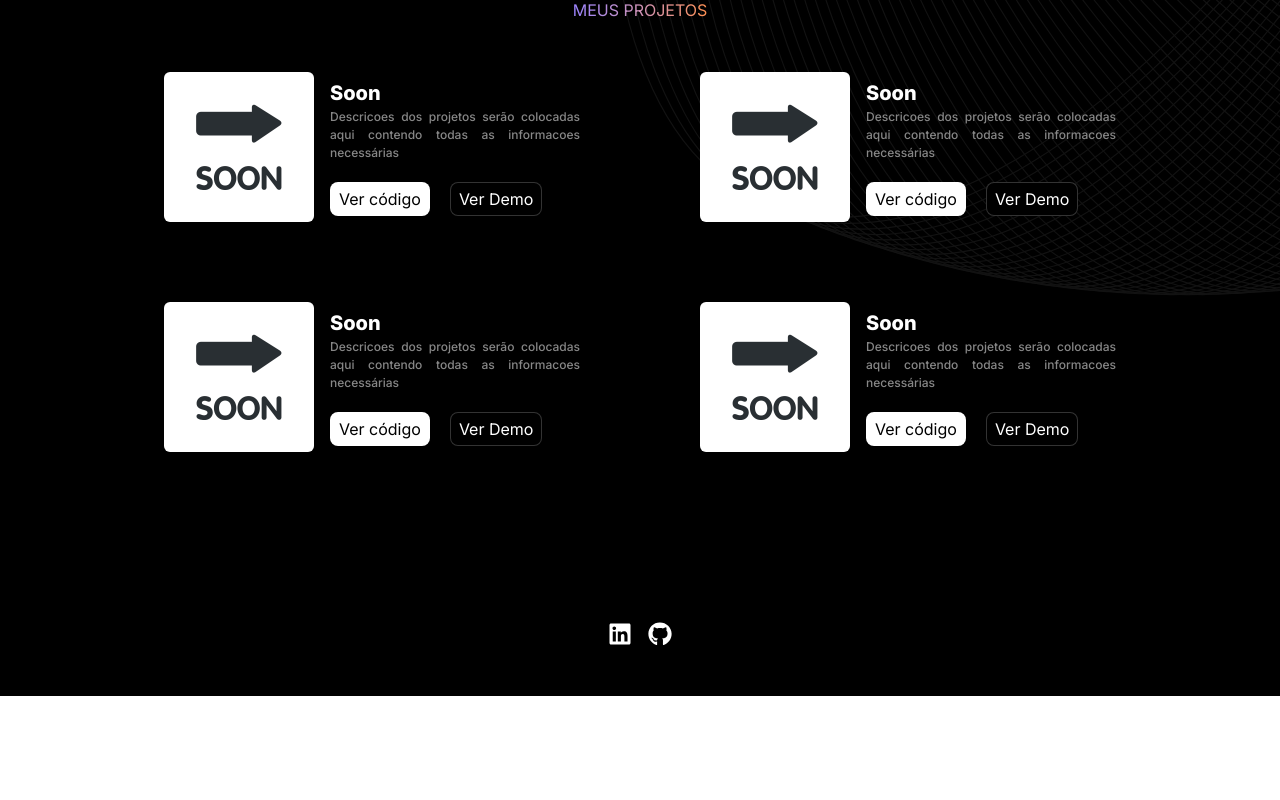
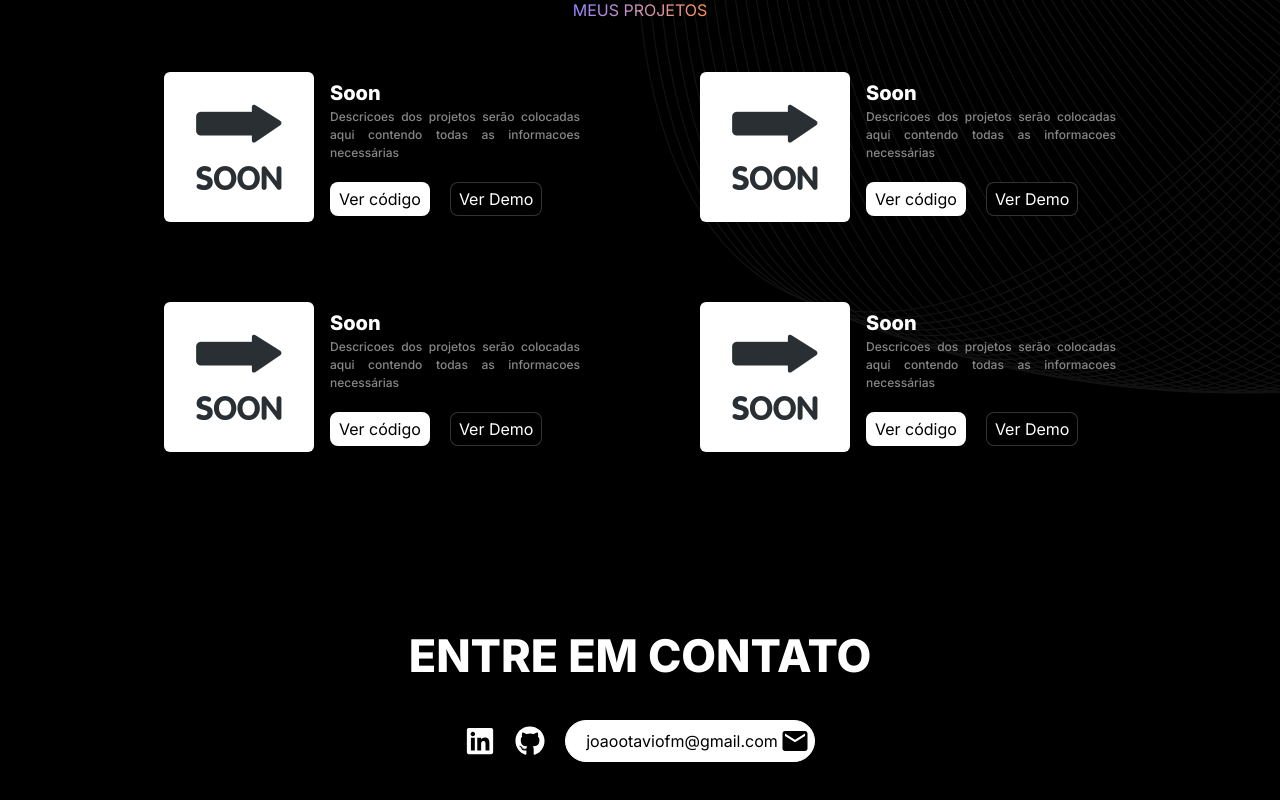
Before and after one commit to joaootaviofm/portfolio, a React (Vite) app: page / in a window 1280 px wide. Shown: the part 1872-2672 px from the top of the page. Before the commit the page ends 2568 px from the top, so only its background shows below. Built offline with nearby package versions, Linux system fonts and the light colour scheme.

Commit message:
added essentials to footer

```diff
--- a/src/components/Footer.jsx
+++ b/src/components/Footer.jsx
@@ -1,13 +1,34 @@
 import { FaGithub } from "react-icons/fa";
-import { FaLinkedin } from "react-icons/fa6"; //<FaLinkedin />
-
+import { FaLinkedin } from "react-icons/fa6";
+import { MdEmail } from "react-icons/md";
 
 export default function Footer() {
   return (
-    <div className="flex flex-col justify-center items-center relative z-10 mt-[150px] mb-[50px]">
-      <div className="text-white text-2xl flex gap-4">
-        <a href="/"><FaLinkedin /></a>
-        <a href="/"><FaGithub /></a>
+    <div className="font-inter flex flex-col justify-center items-center relative z-10 mt-[150px] mb-[50px]">
+      <div className="text-white flex flex-col">
+        <h1 className="text-[45px] font-extrabold">ENTRE EM CONTATO</h1>
+        <div className="text-3xl mt-[30px] flex justify-center items-center gap-5">
+          <a
+            href="https://www.linkedin.com/in/joaootaviofm10/"
+            target="blank"
+            className="hover:scale-115 duration-300"
+          >
+            <FaLinkedin />
+          </a>
+          <a
+            href="https://github.com/joaootaviofm/"
+            target="blank"
+            className="hover:scale-115 duration-300"
+          >
+            <FaGithub />
+          </a>
+          <div className="relative pr-9 pl-5 py-2 flex items-center justify-center bg-white rounded-full border hover:scale-110 duration-400 ">
+            <p className="text-base text-black">joaootaviofm@gmail.com</p>
+            <span className="absolute right-1 text-black">
+              <MdEmail />
+            </span>
+          </div>
+        </div>
       </div>
     </div>
   );
```
